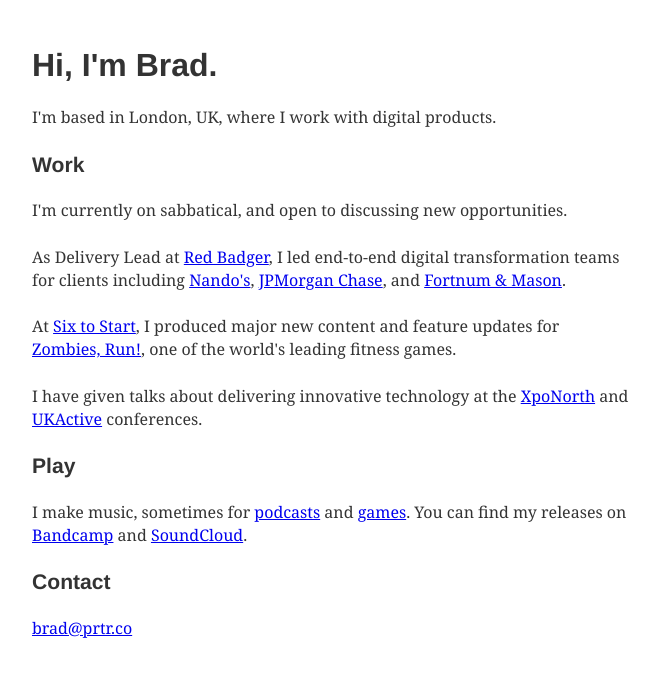
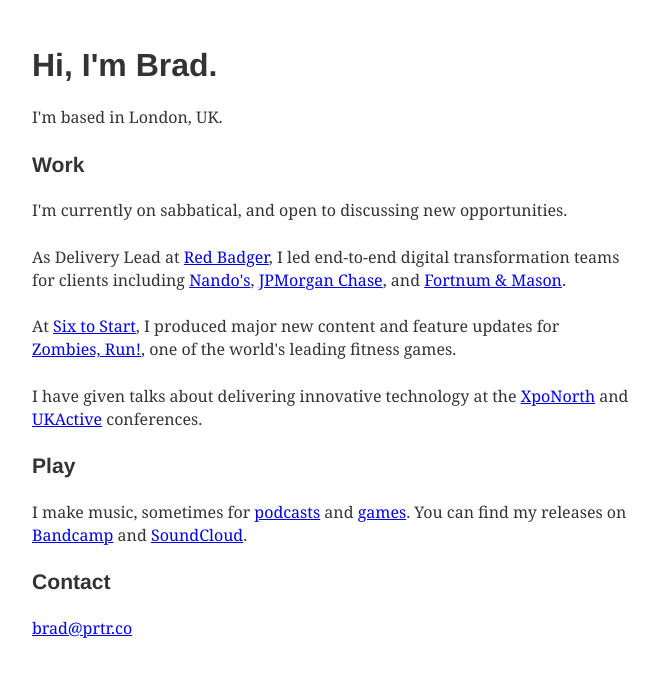
Before and after one commit to bradprtr/prtrco, a Gatsby site: page / in a window 1280 px wide. Shown: the whole page, without its empty margins (308-966 px from the left). Built offline with nearby package versions, Linux system fonts and the light colour scheme; Gatsby itself is replaced by a stand-in of ours.

Commit message:
update work again again

```diff
--- a/src/pages/index.js
+++ b/src/pages/index.js
@@ -12,7 +12,7 @@
     <div style={{ margin: `3rem auto`, maxWidth: 600 }}>
         <h1>Hi, I'm Brad.</h1>
         <div>
-            <p>I'm based in London, UK, where I work with digital products.</p>
+            <p>I'm based in London, UK.</p>
             <h3>Work</h3>
             <p>I'm currently on sabbatical, and open to discussing new opportunities.</p>
             <p>As Delivery Lead at <a href="https://www.red-badger.com" target="_blank" rel="noopener noreferrer">Red Badger</a>, I led end-to-end digital transformation teams for clients including <a href="https://www.nandos.co.uk" target="_blank" rel="noopener noreferrer">Nando's</a>, <a href="https://www.chase.co.uk" target="_blank" rel="noopener noreferrer">JPMorgan Chase</a>, and <a href="https://www.fortnumandmason.com" target="_blank" rel="noopener noreferrer">Fortnum & Mason</a>.</p>
```
